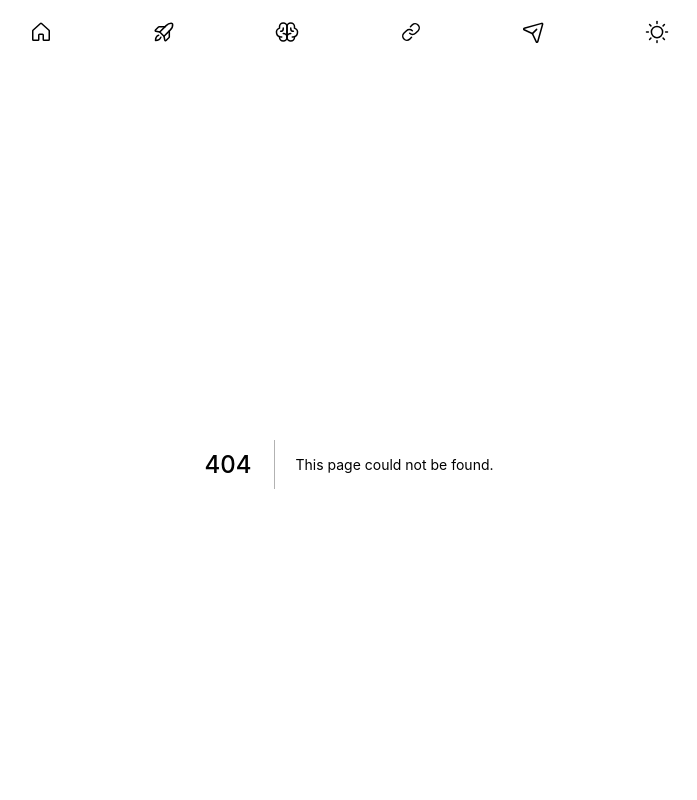
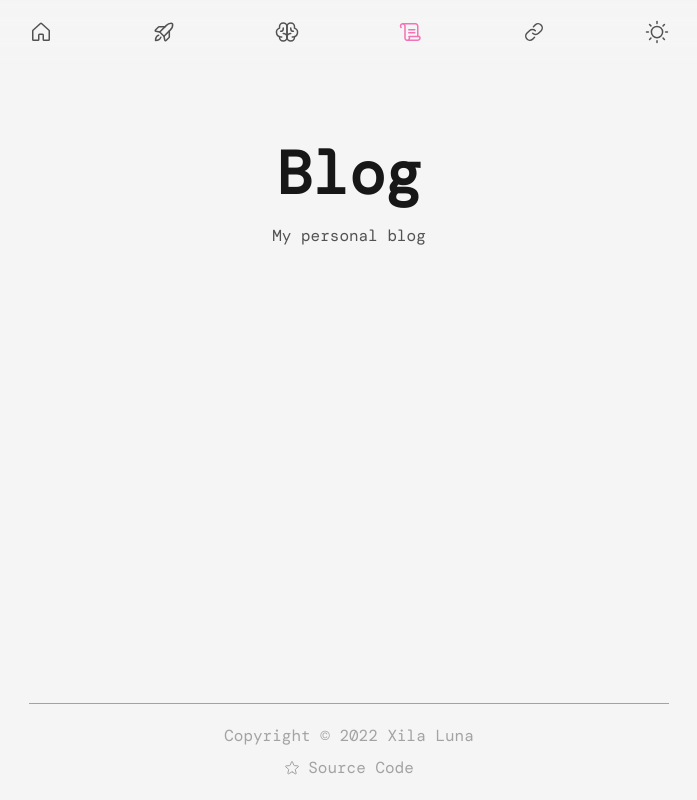
Before and after one commit to xilaluna/xilaluna.com, a Next.js app: page /blog in a window 1280 px wide. Before the commit this address had no page. Shown: the top 800 px of the page, without its empty margins (291-988 px from the left). Built offline with nearby package versions, Linux system fonts and the light colour scheme.

Commit message:
feat: added blog page and added icon nav

```diff
--- a/src/components/Navbar.tsx
+++ b/src/components/Navbar.tsx
@@ -1,16 +1,16 @@
-import { useState, useEffect } from 'react';
-import Link from 'next/link';
-import { useRouter } from 'next/router';
-import { useTheme } from 'next-themes';
+import { useState, useEffect } from "react";
+import Link from "next/link";
+import { useRouter } from "next/router";
+import { useTheme } from "next-themes";
 import {
   Brain,
   MoonStars,
   RocketLaunch,
-  PaperPlaneTilt,
+  Scroll,
   Sun,
   House,
   Link as LinkIcon,
-} from 'phosphor-react';
+} from "phosphor-react";
 
 const Navbar = () => {
   const { systemTheme, theme, setTheme } = useTheme();
@@ -28,18 +28,18 @@ const Navbar = () => {
         setNavStyles(false);
       }
     };
-    window.addEventListener('scroll', handleNavStyles);
+    window.addEventListener("scroll", handleNavStyles);
   }, []);
 
   const handleThemeChange = () => {
     if (!mounted) return null;
-    const currentTheme = theme === 'system' ? systemTheme : theme;
-    if (currentTheme === 'dark') {
+    const currentTheme = theme === "system" ? systemTheme : theme;
+    if (currentTheme === "dark") {
       return (
         <MoonStars
           className="icon-style active:animate-spin"
           role="button"
-          onClick={() => setTheme('light')}
+          onClick={() => setTheme("light")}
         />
       );
     } else {
@@ -47,7 +47,7 @@ const Navbar = () => {
         <Sun
           className="icon-style active:animate-spin"
           role="button"
-          onClick={() => setTheme('dark')}
+          onClick={() => setTheme("dark")}
         />
       );
     }
@@ -57,50 +57,49 @@ const Navbar = () => {
     <header className="sticky top-0 z-10 backdrop-blur-md">
       <nav
         className={`container flex items-center justify-between space-x-3 py-3 sm:py-5 ${
-          navStyles ? 'border-color border-b' : ''
+          navStyles ? "border-color border-b" : ""
         }`}
       >
-        <Link href={'/'} aria-label="Home Page">
+        <Link href={"/"} aria-label="Home Page">
           <House
             className={`icon-style cursor-pointer ${
-              router.pathname === '/' ? 'highlight' : ''
+              router.pathname === "/" ? "highlight" : ""
             }`}
           />
         </Link>
-        <Link href={'/projects'} aria-label="Projects">
+        <Link href={"/projects"} aria-label="Projects">
           <RocketLaunch
             className={`icon-style cursor-pointer ${
-              router.pathname === '/projects' ||
-              router.pathname === '/projects/[id]'
-                ? 'highlight'
-                : ''
+              router.pathname === "/projects" ||
+              router.pathname === "/projects/[id]"
+                ? "highlight"
+                : ""
             }`}
           />
         </Link>
-        <Link href={'/skills'} aria-label="Skills">
+        <Link href={"/skills"} aria-label="Skills">
           <Brain
             className={`icon-style cursor-pointer ${
-              router.pathname === '/skills' ? 'highlight' : ''
+              router.pathname === "/skills" ? "highlight" : ""
             }`}
           />
         </Link>
-        <Link href={'/links'} aria-label="Links">
-          <LinkIcon
+        <Link href={"/blog"} aria-label="Blog">
+          <Scroll
             className={`icon-style cursor-pointer ${
-              router.pathname === '/links' ? 'highlight' : ''
+              router.pathname === "/blog" || router.pathname === "/blog/[id]"
+                ? "highlight"
+                : ""
             }`}
           />
         </Link>
-
-        <a
-          href="mailto:xilaluna2@gmail.com"
-          aria-label="Send Email"
-          target="_blank"
-          rel="noopener noreferrer"
-        >
-          <PaperPlaneTilt className="icon-style" />
-        </a>
-
+        <Link href={"/links"} aria-label="Links">
+          <LinkIcon
+            className={`icon-style cursor-pointer ${
+              router.pathname === "/links" ? "highlight" : ""
+            }`}
+          />
+        </Link>
         {handleThemeChange()}
       </nav>
     </header>
--- /dev/null
+++ b/src/pages/blog/index.tsx
@@ -0,0 +1,15 @@
+import type { NextPage } from "next";
+import TransitionPage from "@/components/TransitionPage";
+import Heading from "@/components/Heading";
+
+const Blog: NextPage = () => {
+  return (
+    <>
+      <TransitionPage className="secondary-page">
+        <Heading title="Blog" subtitle="My personal blog" />
+      </TransitionPage>
+    </>
+  );
+};
+
+export default Blog;
```
